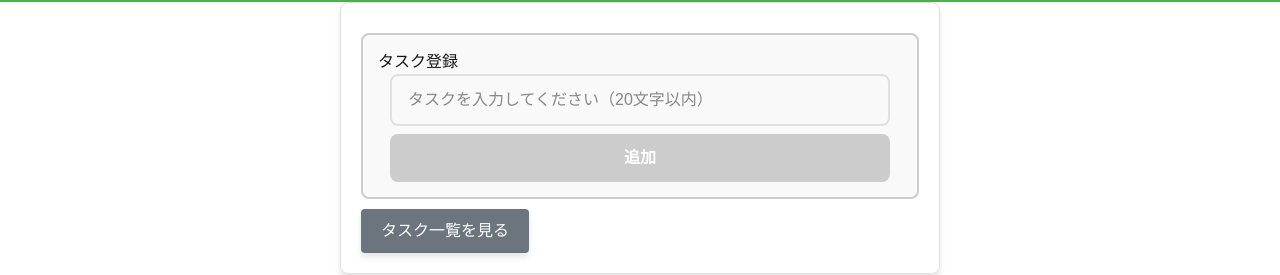
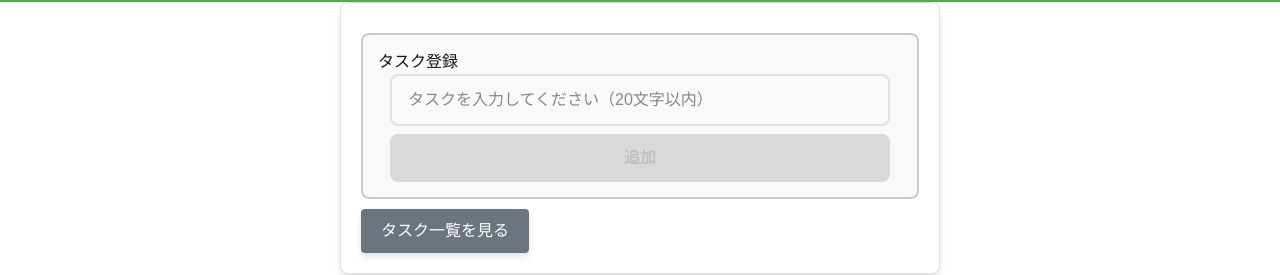
Before and after one commit to ryuya33/study-todo-app, a Next.js app: page / in a window 1280 px wide. Shown: the part 98-373 px from the top of the page. Built offline with nearby package versions, Linux system fonts and the light colour scheme.

Commit message:
✨ Improve: Enhanced error handling for better user experience

```diff
--- a/src/components/Input/Input.module.css
+++ b/src/components/Input/Input.module.css
@@ -53,19 +53,26 @@
   font-size: 16px;
   font-weight: 600;
   color: white;
-  background-color: #4a90e2;
+  background: linear-gradient(135deg, #3B82F6, #9333EA);
   border: none;
   border-radius: 8px;
   cursor: pointer;
-  transition: background-color 0.3s ease;
+  transition: background 0.3s ease, transform 0.2s ease;
 }
 
-.submitButton:hover:not(:disabled) {
-  background-color: #357abd;
+.submitButton:hover {
+  background: linear-gradient(135deg, #2563EB, #7E22CE);
+  transform: scale(1.05);
 }
 
-.submitButton:disabled {
-  background-color: #cccccc;
+.disabledButton {
+  background: #cccccc;
+  color: #aaaaaa;
+  opacity: 0.7;
+}
+
+.disabledButton:hover {
+  background: #cccccc;
   cursor: not-allowed;
 }
 
--- a/src/components/Input/index.tsx
+++ b/src/components/Input/index.tsx
@@ -5,21 +5,31 @@ type Props = {
     handleAddTask: (task: string) => void;
 };
 
+// タスク入力フォームコンポーネント
 export function TodoInput({ handleAddTask }: Props) {
+
+    // ユーザーが入力したテキストを管理する状態
     const [inputValue, setInputValue] = useState('');
+    // タスク未入力時のエラー表示フラグ
     const [isError, setIsError] = useState(false);
 
+    // ユーザーが入力を変更したときの処理（`useCallback` でメモ化）
     const handleChange = useCallback((e: React.ChangeEvent<HTMLInputElement>) => {
+        // 入力が20文字を超えた場合、アラートを表示して処理を中断
         if (e.target.value.length > 20) {
             alert('20文字以内で入力してください');
             return;
         }
+        // 入力値を `trim()` で前後の空白を除去し、状態を更新
         setInputValue(e.target.value.trim());
+        // エラー表示をリセット
         setIsError(false);
     }, []);
 
+    // フォーム送信時の処理（タスクを追加）
     const handleSubmit = useCallback((e: React.FormEvent) => {
-        e.preventDefault();
+        e.preventDefault(); // // 🔹 フォーム送信時のページリロードを防ぐ
+
         if (!inputValue.trim()) {
             setIsError(true);
             return;
@@ -42,7 +52,6 @@ export function TodoInput({ handleAddTask }: Props) {
                 {isError && <p className={styles.errorMessage}>タスクを入力してください</p>}
                 <button
                     type="submit"
-                    disabled={!inputValue.trim()}
                     className={`${styles.submitButton} ${!inputValue.trim() ? styles.disabledButton : ''}`}
                 >
                     追加
--- a/src/hooks/useTasks.tsx
+++ b/src/hooks/useTasks.tsx
@@ -6,7 +6,7 @@ export type Task = {
     completed: boolean; // タスクの完了状態（true: 完了、false: 未完了）
 };
 
-// useTasksフックの戻り値の型を定義
+// useTasksフックの戻り値の型を定義（外部コンポーネントが利用するもの）
 export type UseTasksReturnType = {
     tasks: Task[];                                  // 現在のタスク一覧
     handleAddTask: (task: string) => void;          // タスク追加関数
@@ -24,7 +24,7 @@ export const useTasks = (): UseTasksReturnType => {
     // 初回レンダリング時に localStorage からタスクを読み込む
     useEffect(() => {
         try {
-            // localStorageからタスクリストを取得
+            // localStorage からタスクリストを取得
             const savedTasks = localStorage.getItem('tasks');
             if (savedTasks) {
                 // JSON文字列をパースして tasks にセット
@@ -34,16 +34,15 @@ export const useTasks = (): UseTasksReturnType => {
             console.error('localStorage のデータ取得に失敗しました:', error);
             setTasks([]);
         }
-        // 初期化完了フラグを設定
-        setIsInitialized(true);
-    }, []);
+        setIsInitialized(true); // 初期化完了フラグを設定
+    }, []); // 初回レンダリング時のみ実行（依存配列が `[]`）
 
     // tasks が更新されるたびに localStorage に保存
     useEffect(() => {
-        if (isInitialized) {
-            localStorage.setItem('tasks', JSON.stringify(tasks));
-        }
-    }, [tasks, isInitialized]);
+        if (!isInitialized) return; // 初期化が終わっていない場合は何もしない
+        // タスク一覧を保存
+        localStorage.setItem('tasks', JSON.stringify(tasks));
+    }, [tasks]);
 
     // 新しいタスクを追加する
     const handleAddTask = useCallback((task: string) => {
```
